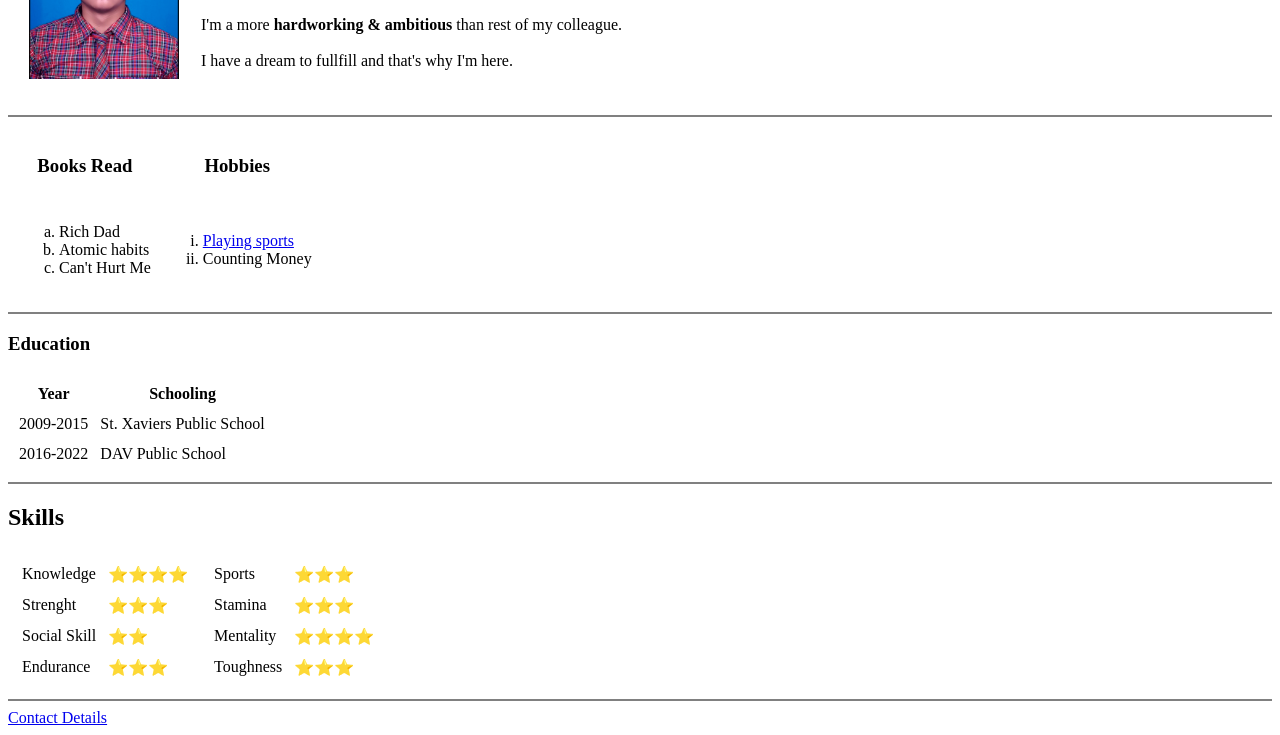
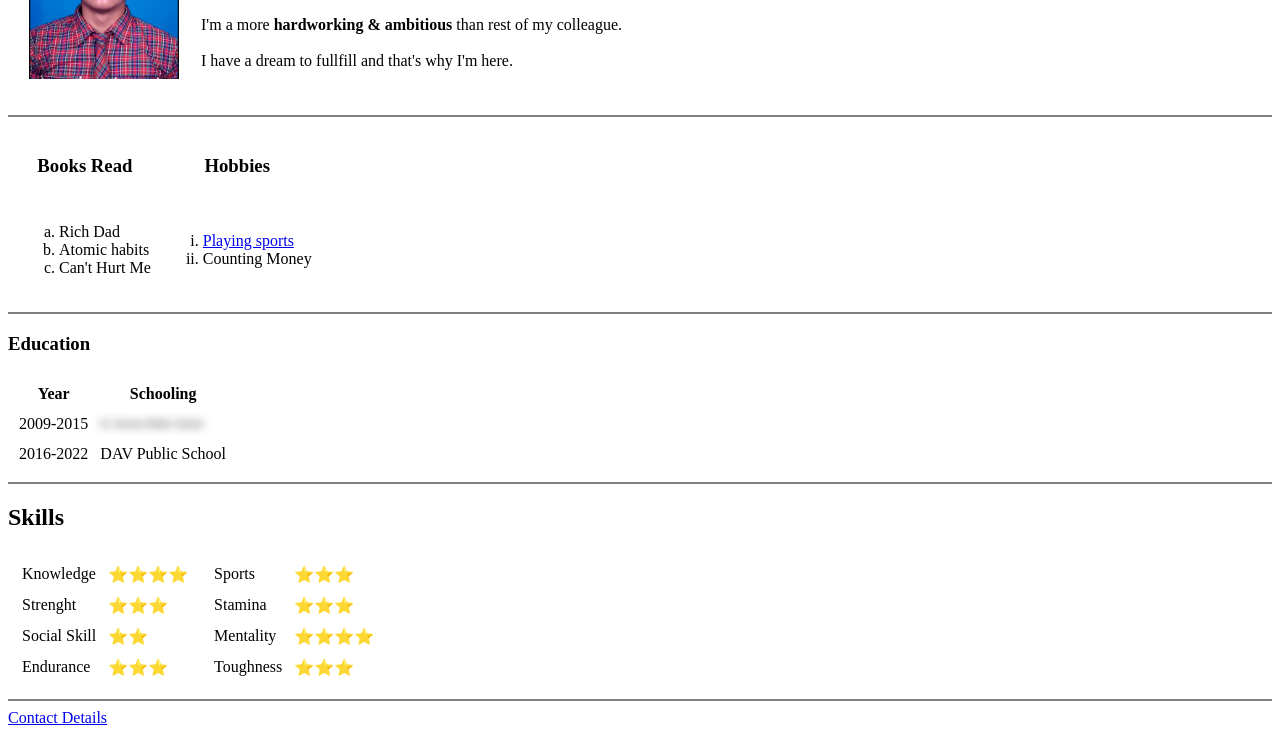
Before and after one commit to Faizan2604/CV, a plain HTML site: page index.html in a window 1280 px wide. Shown: the part 129-864 px from the top of the page. Drawn offline with Linux system fonts and the light colour scheme.

Commit message:
index.html

```diff
--- a/index.html
+++ b/index.html
@@ -56,11 +56,18 @@
             <th>Schooling</th>
            </tr>
         </thead>
-        <tbody>
-          <tr><td>2009-2015</td><td>St. Xaviers Public School</td></tr>
+         <tbody>
+          <tr><td>2009-2015</td><td id="blur">St. Xaviers Public School</td></tr>
           <tr><td>2016-2022</td><td>DAV Public School</td></tr>
         </tbody>
     </table>
+    <style>
+      #blur {
+        font-size: 10px;
+        color: transparent;
+        text-shadow: 0 0 10px #000;
+      }
+    </style>
     <hr size="2" noshade="">
     <h2>Skills</h2>
     <table>
```
